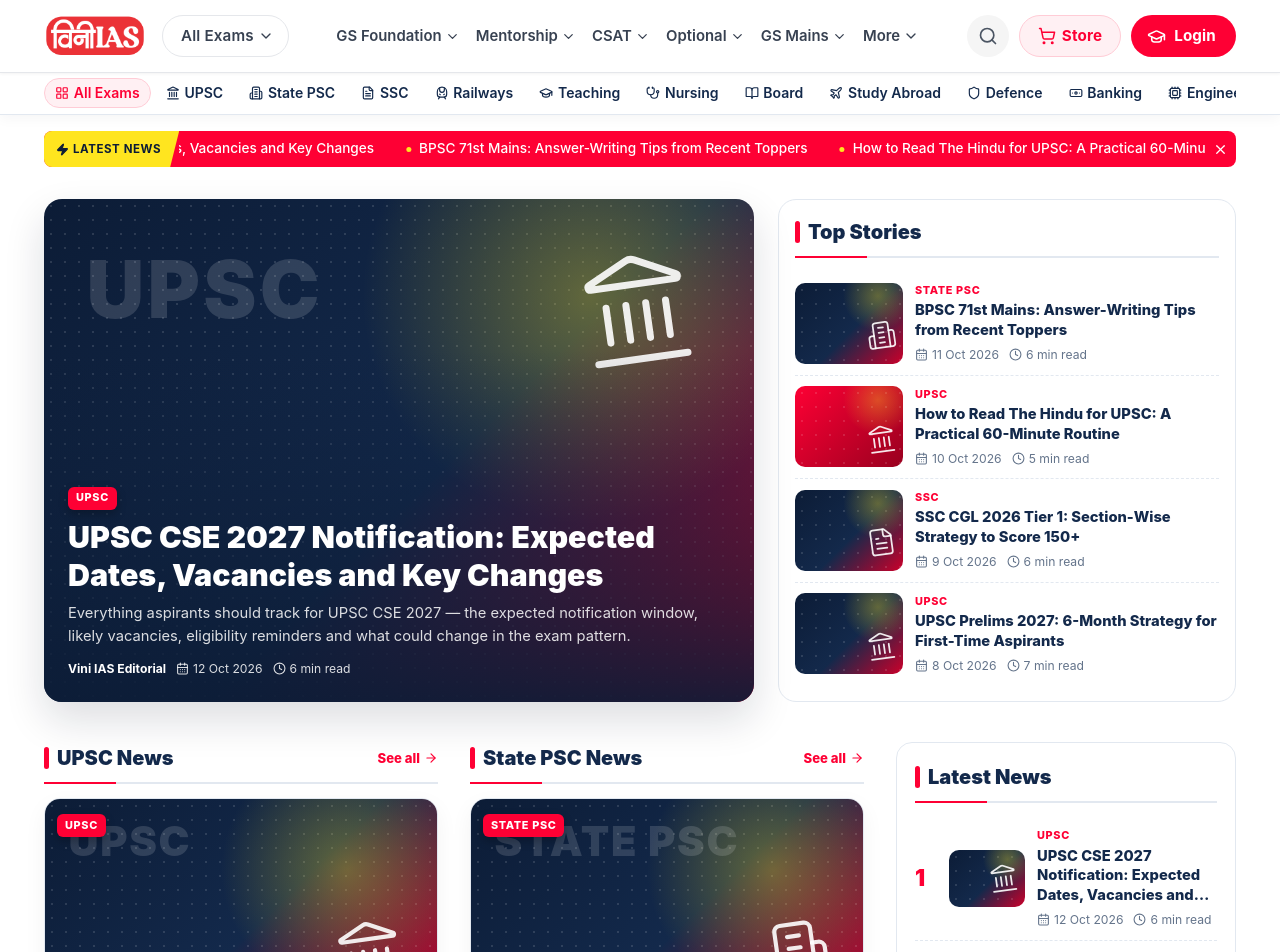
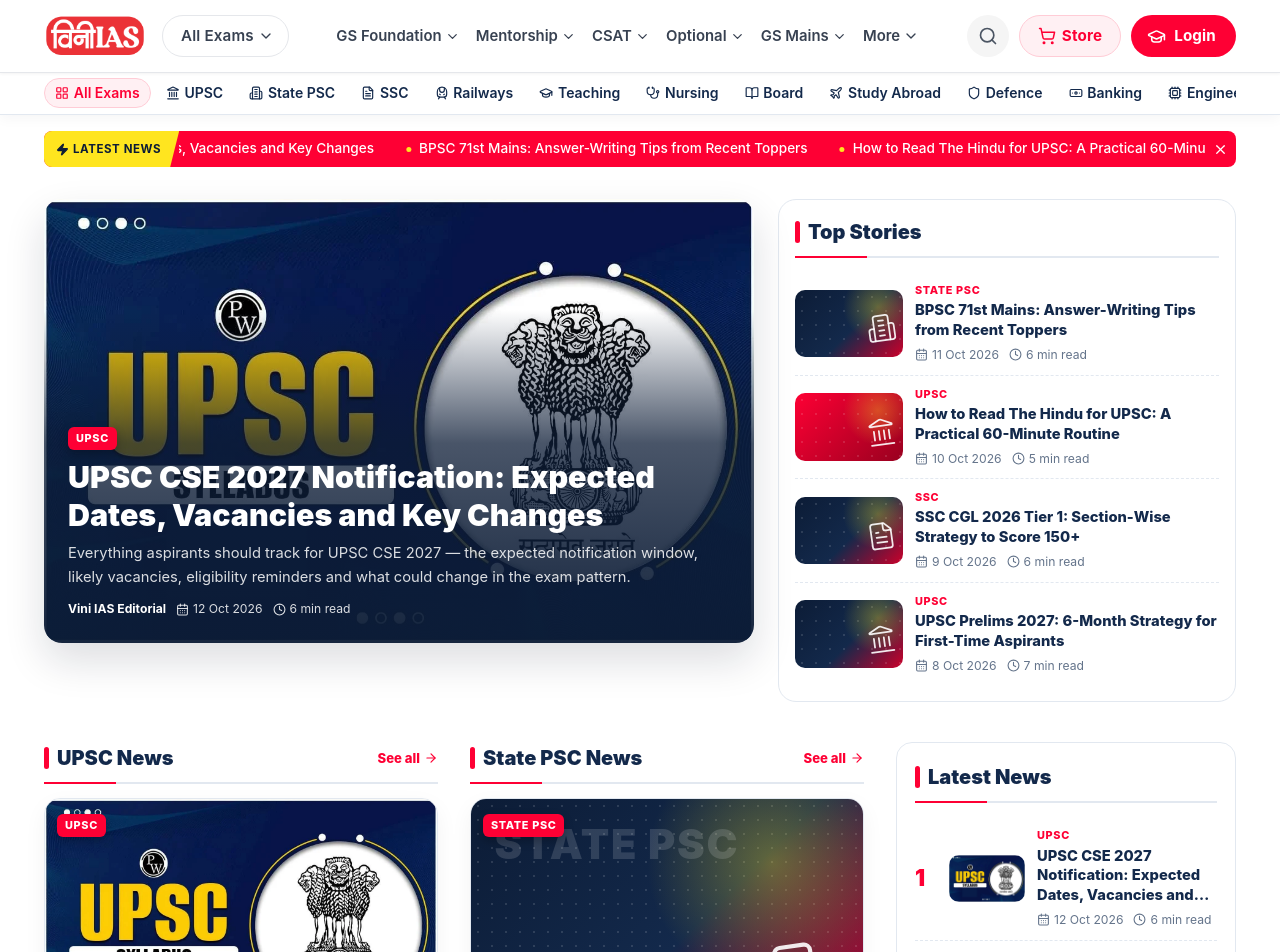
Before and after one commit to rahulgupta201299/versatile-vini-ias, a Next.js app: page /exams in a window 1280 px wide. Shown: the top 952 px of the page. Built offline with nearby package versions, Linux system fonts and the light colour scheme; what @mui/material-nextjs would draw is missing.

Commit message:
add thumbnail for upsc in blogs

```diff
--- a/src/app/exams/[category]/[slug]/page.tsx
+++ b/src/app/exams/[category]/[slug]/page.tsx
@@ -71,7 +71,7 @@
             <AuthorStrip post={post} />
           </Box>
 
-          <Box sx={{ position: "relative", mt: 2.5, aspectRatio: "16 / 8", borderRadius: "18px", overflow: "hidden" }}>
+          <Box sx={{ position: "relative", mt: 2.5, aspectRatio: "16 / 10", borderRadius: "18px", overflow: "hidden" }}>
             <BlogCover post={post} categoryName={categoryName} size="lg" priority />
           </Box>
 
--- a/src/app/exams/page.tsx
+++ b/src/app/exams/page.tsx
@@ -25,7 +25,7 @@
 
       {/* Latest: lead story + 4 rows */}
       {lead && (
-        <Box component="section" aria-label="Latest stories" sx={{ display: "grid", gridTemplateColumns: { xs: "1fr", md: "minmax(0, 1.55fr) minmax(0, 1fr)" }, gap: { xs: 2, md: 3 } }}>
+        <Box component="section" aria-label="Latest stories" sx={{ display: "grid", gridTemplateColumns: { xs: "1fr", md: "minmax(0, 1.55fr) minmax(0, 1fr)" }, gap: { xs: 2, md: 3 }, alignItems: "start" }}>
           <FeaturedPost post={lead} categoryName={names[lead.category]} />
           <Box sx={{ p: 2, borderRadius: "18px", backgroundColor: "#FFFFFF", border: `1px solid ${COLORS.border}` }}>
             <SectionTitle title="Top Stories" as="h2" />
--- a/src/data/blogs.ts
+++ b/src/data/blogs.ts
@@ -60,6 +60,7 @@
     author: "Vini IAS Editorial",
     publishedAt: "2026-10-12T18:52:00+05:30",
     readMinutes: 6,
+    cover: "/images/blogs/upsc-cse-2027-notification.webp",
     tags: ["UPSC CSE", "Notification", "2027"],
     featured: true,
     content: [
--- a/src/sections/Blog/PostCards.tsx
+++ b/src/sections/Blog/PostCards.tsx
@@ -17,11 +17,11 @@
 /** Big lead story — image with the title on a dark gradient. */
 export function FeaturedPost({ post, categoryName }: CardProps) {
   return (
-    <Box component="article" sx={{ position: "relative", borderRadius: "18px", overflow: "hidden", aspectRatio: { xs: "4 / 3", sm: "16 / 10", md: "auto" }, height: { md: "100%" }, minHeight: { md: 400 }, boxShadow: "0 18px 40px rgba(15,23,42,.14)", "&:hover .zoom": { transform: "scale(1.04)" } }}>
+    <Box component="article" sx={{ position: "relative", borderRadius: "18px", overflow: "hidden", aspectRatio: { xs: "4 / 3", sm: "16 / 10" }, boxShadow: "0 18px 40px rgba(15,23,42,.14)", "&:hover .zoom": { transform: "scale(1.04)" } }}>
       <Box className="zoom" sx={{ position: "absolute", inset: 0, transition: "transform .5s ease" }}>
         <BlogCover post={post} categoryName={categoryName} size="lg" priority />
       </Box>
-      <Box sx={{ position: "absolute", inset: 0, background: "linear-gradient(180deg, rgba(12,28,54,0) 30%, rgba(12,28,54,.92) 100%)" }} />
+      <Box sx={{ position: "absolute", inset: 0, background: "linear-gradient(180deg, rgba(12,28,54,0) 25%, rgba(12,28,54,.75) 55%, rgba(12,28,54,.96) 100%)" }} />
       <Box sx={{ position: "absolute", left: 0, right: 0, bottom: 0, p: { xs: 2, md: 3 } }}>
         <CategoryTag slug={post.category} name={categoryName} onDark />
         <Typography component="h2" sx={{ mt: 1, fontWeight: 900, color: "#FFFFFF", fontSize: { xs: "1.2rem", sm: "1.5rem", md: "1.9rem" }, lineHeight: 1.25 }}>
@@ -43,7 +43,7 @@
       {index !== undefined && (
         <Typography aria-hidden sx={{ flexShrink: 0, width: 22, fontWeight: 900, fontSize: "1.4rem", lineHeight: 1, color: index < 3 ? COLORS.red : COLORS.disabled }}>{index + 1}</Typography>
       )}
-      <Box sx={{ position: "relative", flexShrink: 0, width: index !== undefined ? 76 : { xs: 96, md: 108 }, aspectRatio: "4 / 3", borderRadius: "10px", overflow: "hidden" }}>
+      <Box sx={{ position: "relative", flexShrink: 0, width: index !== undefined ? 76 : { xs: 96, md: 108 }, aspectRatio: "16 / 10", borderRadius: "10px", overflow: "hidden" }}>
         <BlogCover post={post} categoryName={categoryName} size="sm" />
       </Box>
       <Box sx={{ minWidth: 0 }}>
@@ -63,7 +63,7 @@
 export function PostCard({ post, categoryName }: CardProps) {
   return (
     <Box component="article" sx={{ position: "relative", display: "flex", flexDirection: "column", borderRadius: "16px", overflow: "hidden", backgroundColor: "#FFFFFF", border: `1px solid ${COLORS.border}`, boxShadow: "0 8px 22px rgba(15,23,42,.05)", transition: "transform .2s, box-shadow .2s", "&:hover": { transform: "translateY(-4px)", boxShadow: "0 16px 32px rgba(15,23,42,.1)" }, "&:hover h3": { color: COLORS.red } }}>
-      <Box sx={{ position: "relative", aspectRatio: "16 / 9" }}>
+      <Box sx={{ position: "relative", aspectRatio: "16 / 10" }}>
         <BlogCover post={post} categoryName={categoryName} />
         <Box sx={{ position: "absolute", left: 12, top: 12, zIndex: 2 }}>
           <CategoryTag slug={post.category} name={categoryName} onDark />
--- a/src/types/index.ts
+++ b/src/types/index.ts
@@ -637,7 +637,7 @@
   category: string;
   title: string;
   excerpt: string;
-  /** Cover image; a designed cover is drawn when missing. */
+  /** Cover / thumbnail image, 1280 × 800 px (16:10); a designed cover is drawn when missing. */
   cover?: string;
   author: string;
   /** Author photo; initials are shown when missing. */
```
Also changed, not shown: public/images/blogs/upsc-cse-2027-notification.webp (added).
